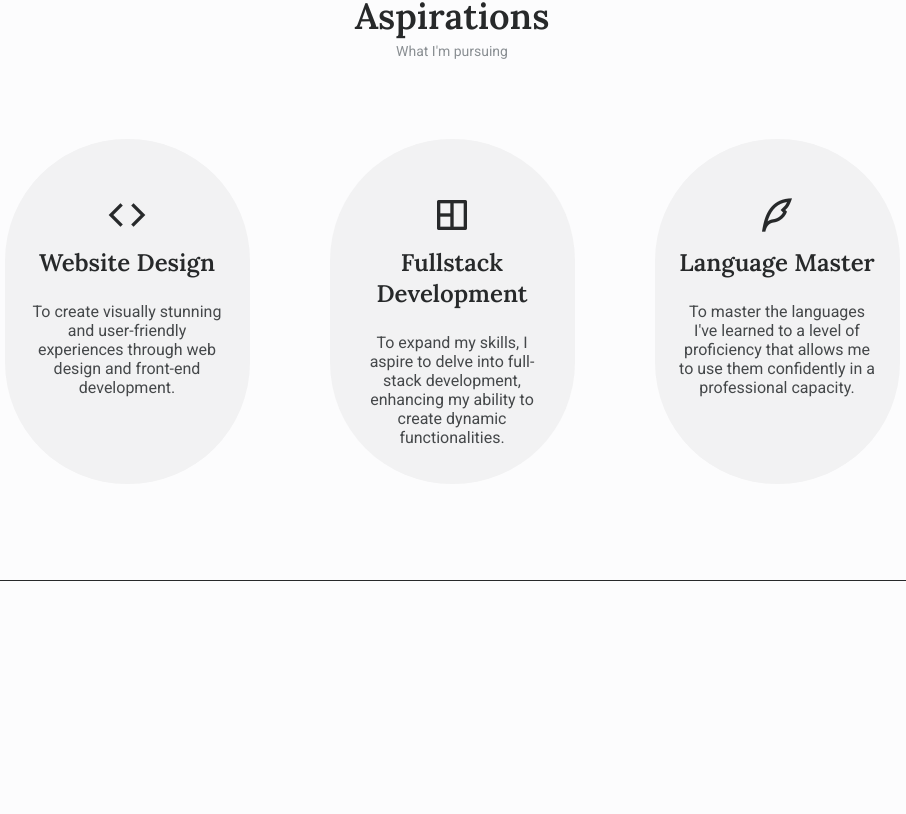
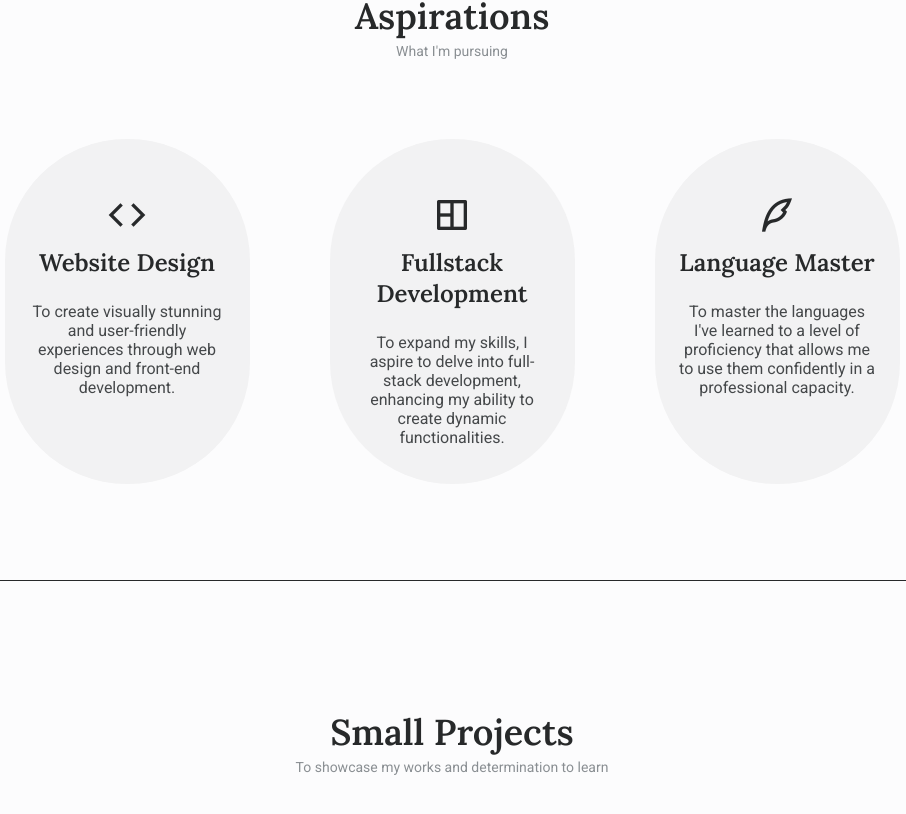
Before and after one commit to rulkimi/portfolio-vue, a Vue app: page / in a window 1280 px wide. Shown: the part 2729-3543 px from the top of the page, without its empty margins (188-1094 px from the left). Before the commit the page ends 3310 px from the top, so only its background shows below. Built offline with nearby package versions, Linux system fonts and the light colour scheme.

Commit message:
small projects section template

```diff
--- /dev/null
+++ b/src/components/sections/SmallProjects.vue
@@ -0,0 +1,15 @@
+<template>
+  <PageSection type="small-projects" title="Small Projects" subtitle="To showcase my works and determination to learn">
+
+  </PageSection>
+</template>
+
+<script>
+import PageSection from '../templates/PageSection.vue';
+
+export default {
+  components: {
+    PageSection
+  }
+}
+</script>
--- a/src/views/HomeView.vue
+++ b/src/views/HomeView.vue
@@ -5,6 +5,7 @@
     <MySkills />
     <MyQualifications />
     <MyAspirations />
+    <SmallProjects />
   </main>
 </template>
 
@@ -14,6 +15,7 @@ import HomePage from '@/components/sections/HomePage.vue';
 import MySkills from '@/components/sections/MySkills.vue';
 import MyQualifications from '@/components/sections/MyQualifications.vue';
 import MyAspirations from '@/components/sections/MyAspirations.vue';
+import SmallProjects from '@/components/sections/SmallProjects.vue';
 
 export default {
   name: 'HomeView',
@@ -22,7 +24,8 @@ export default {
     HomePage,
     MySkills,
     MyQualifications,
-    MyAspirations
+    MyAspirations,
+    SmallProjects
   }
 }
 </script>
```
